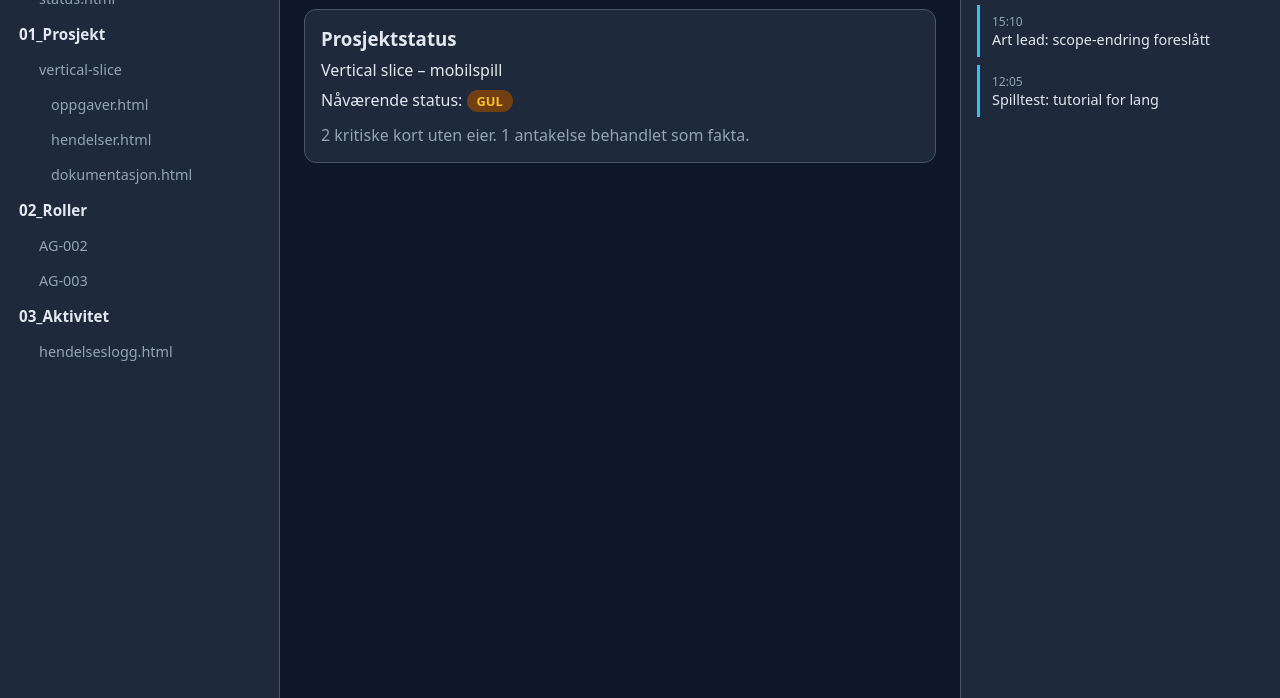
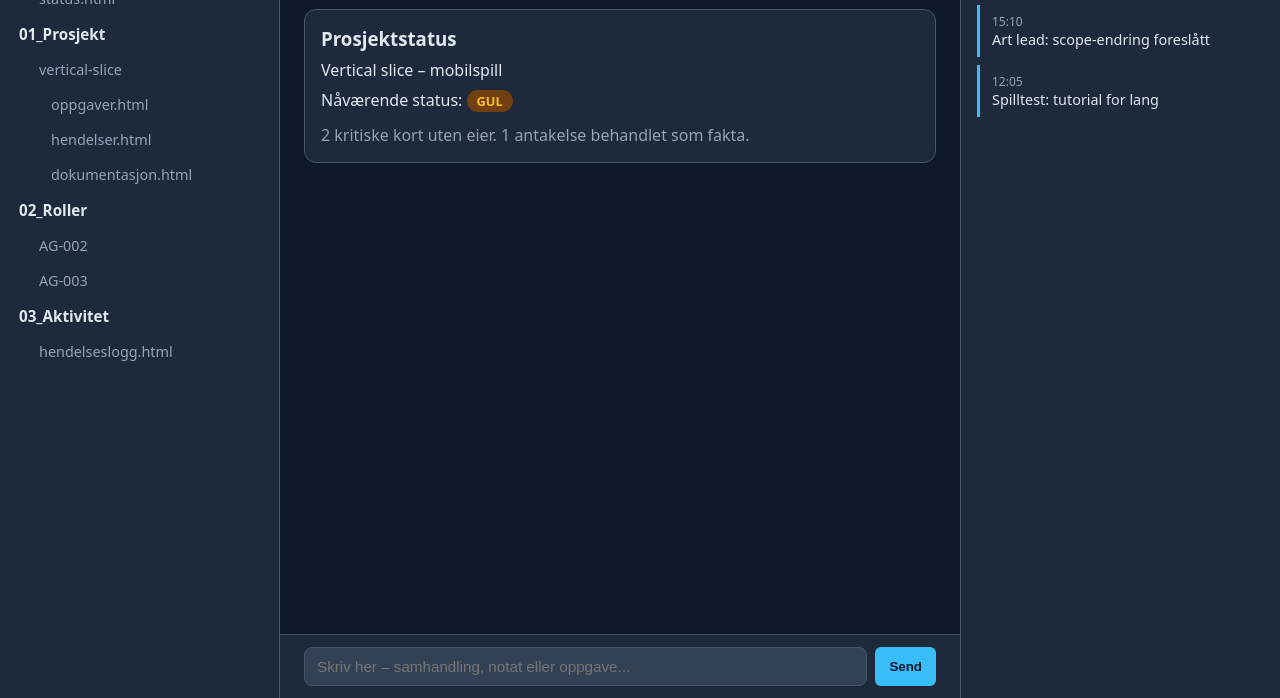
Before and after one commit to Normia-jb/normia-spill-test, a plain HTML site: page kunnskapsbygget-pilot.html in a window 1280 px wide. Shown: the part 102-800 px from the top of the page. Drawn offline with Linux system fonts and the light colour scheme.

Commit message:
Add chat bar at bottom of main area

```diff
--- a/kunnskapsbygget-pilot.html
+++ b/kunnskapsbygget-pilot.html
@@ -71,6 +71,26 @@
     overflow-y: auto;
     padding: 24px;
   }
+  #chatbar {
+    border-top: 1px solid var(--border);
+    padding: 12px 24px;
+    background: var(--surface);
+    display: flex;
+    gap: 8px;
+  }
+  #chatInput {
+    flex: 1;
+    background: var(--surface-2);
+    border: 1px solid var(--border);
+    border-radius: 8px;
+    color: var(--text);
+    padding: 10px 12px;
+    font-size: 0.95rem;
+  }
+  #chatbar button {
+    margin-top: 0;
+    white-space: nowrap;
+  }
   .card {
     background: var(--surface);
     border: 1px solid var(--border);
@@ -139,6 +159,10 @@
       <div class="path" id="path">00_Oversikt</div>
     </div>
     <div id="content"></div>
+    <div id="chatbar">
+      <input id="chatInput" type="text" placeholder="Skriv her – samhandling, notat eller oppgave..." onkeypress="if(event.key==='Enter')sendChat()">
+      <button onclick="sendChat()">Send</button>
+    </div>
   </div>
 
   <div id="activity">
@@ -339,6 +363,19 @@ function addEvent(text) {
   renderEvents();
 }
 
+function sendChat() {
+  const input = document.getElementById("chatInput");
+  const text = input.value.trim();
+  if (!text) return;
+  addEvent("Samhandling: " + text);
+  input.value = "";
+  const content = document.getElementById("content");
+  const msg = document.createElement("div");
+  msg.className = "card";
+  msg.innerHTML = `<strong>Du:</strong> ${text}<div style="font-size:0.75rem;color:var(--muted);margin-top:4px;">akkurat nå</div>`;
+  content.prepend(msg);
+}
+
 renderTree();
 renderEvents();
 selectPage("status");
```
